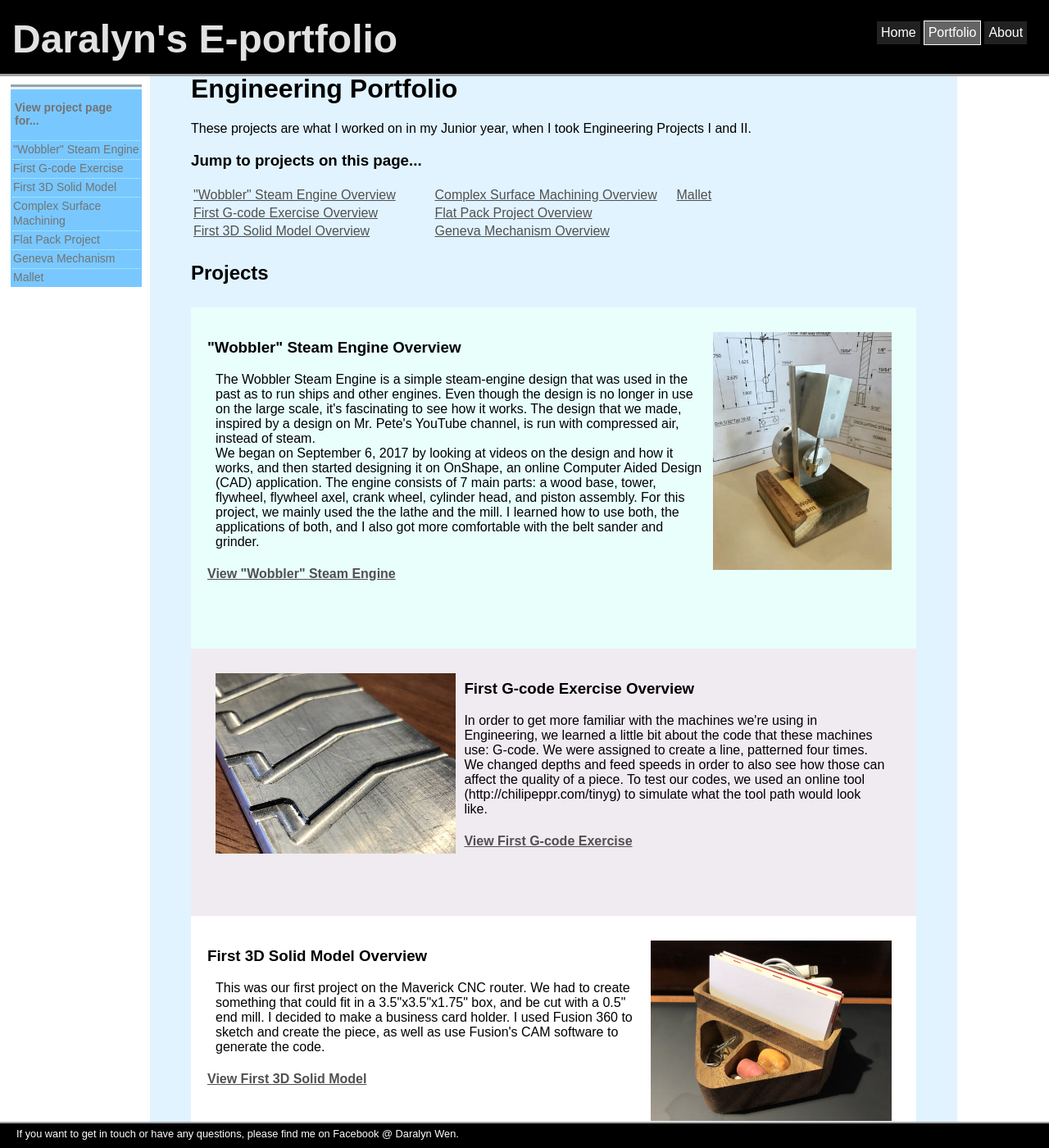
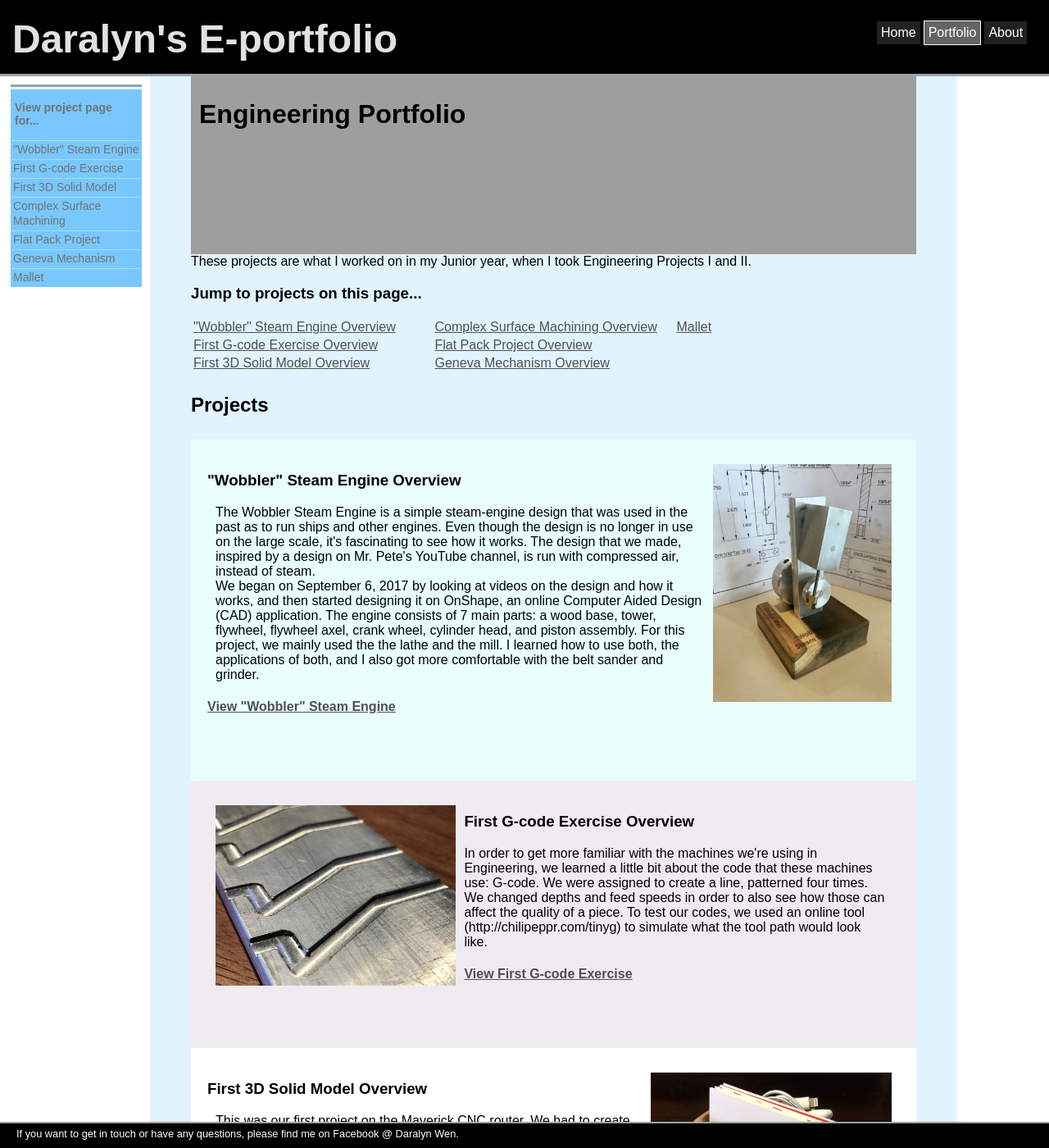
Before and after one commit to daralyn/daralyn.github.io, a Jekyll site: the page built from portfolio/engineering/index.html, in a window 1280 px wide and 1400 px high. Shown: the whole window at 82% size. Built offline with Jekyll 4.4.1, drawn with Linux system fonts in a browser that asks for light colours.

Commit message:
Update index.html

```diff
--- a/portfolio/engineering/index.html
+++ b/portfolio/engineering/index.html
@@ -31,9 +31,11 @@ title: Daralyn's Engineering Portfolio
 		</table>
 </div> <!-- sidebar-->
 
-<h1>
-  Engineering Portfolio
-</h1>
+<div id="engineeringpagehead">
+	<h1 class=".projectheadtext">
+  		Engineering Portfolio
+	</h1>
+</div>
 <p> These projects are what I worked on in my Junior year, when I took Engineering Projects I and II. </p>
 <h3>Jump to projects on this page...</h3>
 	<table>
@@ -107,6 +109,17 @@ title: Daralyn's Engineering Portfolio
 		padding-right: 15px;
 	}
 
+	#engineeringpagehead{
+		background-image: url("https://daralyn.github.io/photos/engineering/engineeringhead.png");
+		background-position: center;
+		background-repeat: no-repeat;
+		background-size: cover;
+		padding: 10px;
+		height: 200px;
+		overflow: auto;
+	}
+
+
 	#wobblerbackground{
 		background-color: rgb(232, 255, 252);
 	}
```
